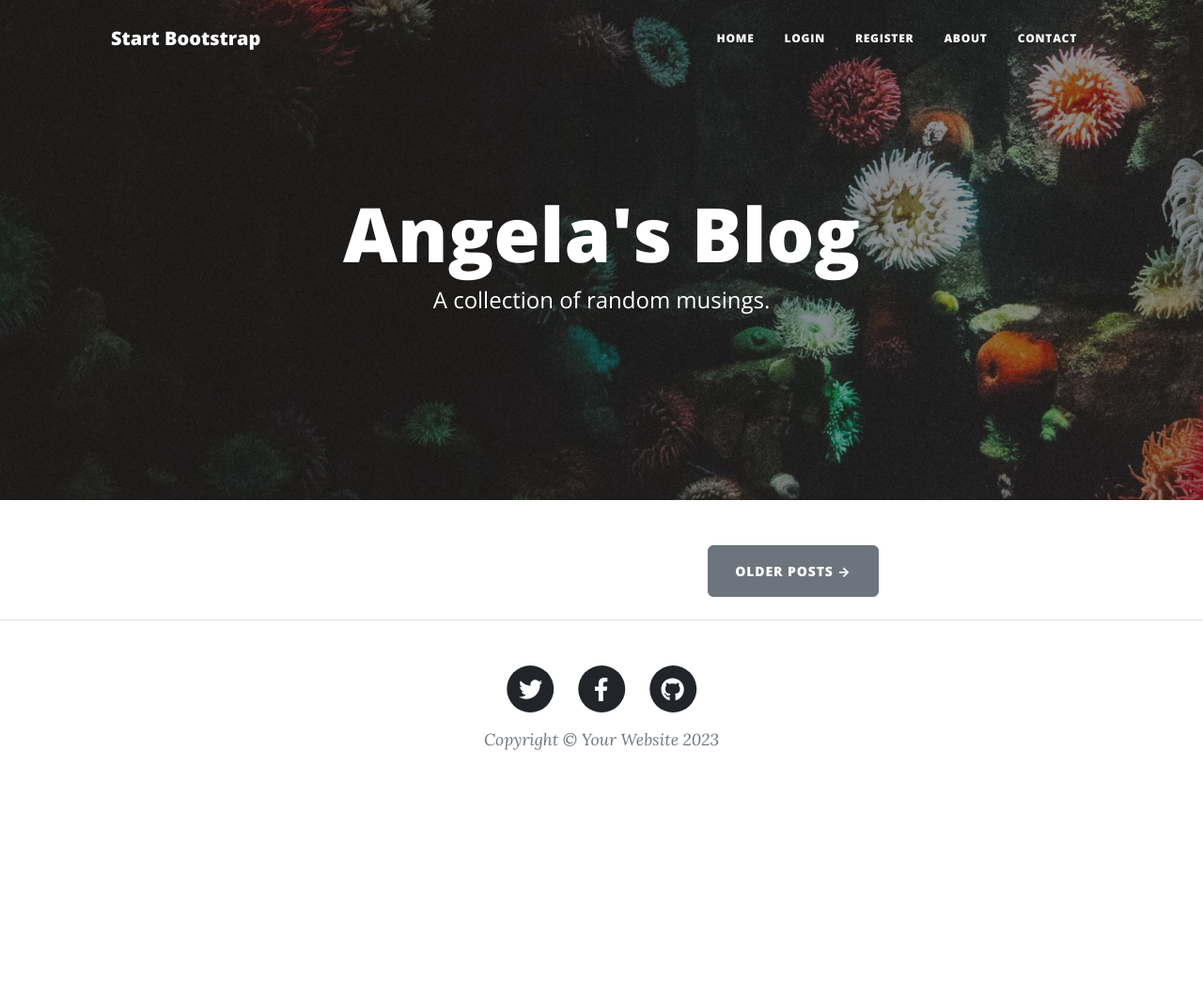
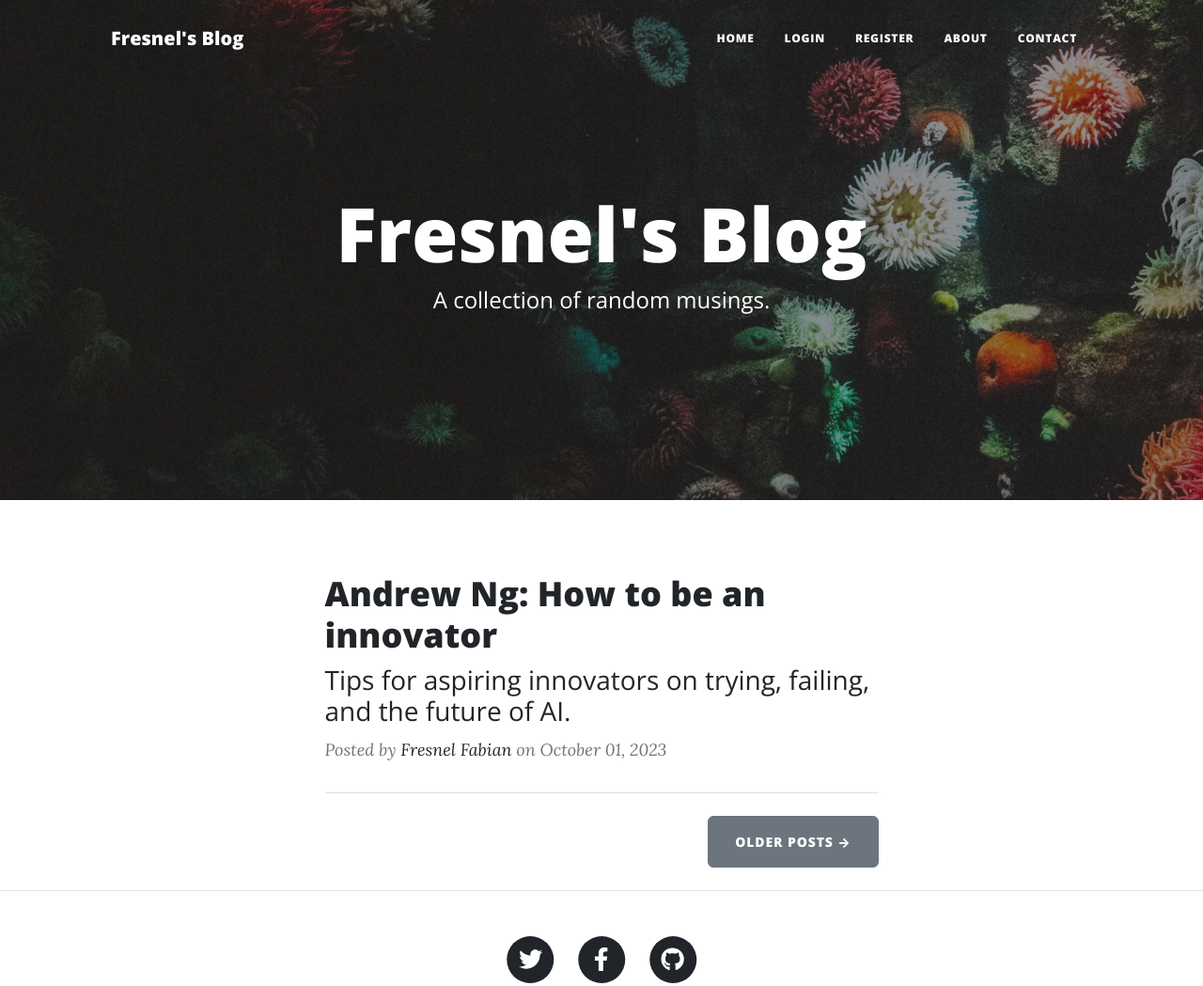
Before and after one commit to Fresnel-Fabian/100-Days-of-Code--Python, a Flask app: page / in a window 1280 px wide. Shown: the top 1049 px of the page at 94% size. Before the commit the page ends 798 px from the top, so only its background shows below. Run offline with Flask 3, Linux system fonts and the light colour scheme; data that the repository does not hold is empty; some libraries are stand-ins or nearby versions.

Commit message:
Database

```diff
--- a/Day-69/day-69-starting-files-blog-with-users/forms.py
+++ b/Day-69/day-69-starting-files-blog-with-users/forms.py
@@ -29,7 +29,7 @@ class LoginForm(FlaskForm):
 
 
 
-# TODO: Create a CommentForm so users can leave comments below posts
+# CommentForm so users can leave comments below posts
 class CommentForm(FlaskForm):
     comment = CKEditorField("Comment", validators=[DataRequired()])
     submit = SubmitField("SUBMIT COMMENT")
--- a/Day-69/day-69-starting-files-blog-with-users/main.py
+++ b/Day-69/day-69-starting-files-blog-with-users/main.py
@@ -55,7 +55,7 @@ class BlogPost(db.Model):
     body = db.Column(db.Text, nullable=False)
     img_url = db.Column(db.String(250), nullable=False)
     # This will act like a List of Comment objects attached to each BlogPost.
-    # The "blog" refers to the blog property in the Comment class
+    # The "parent_post" refers to the blog property in the Comment class
     comments = relationship("Comment", back_populates="parent_post")
 
 
@@ -83,9 +83,9 @@ class Comment(db.Model):
     # Create reference to the User object, the "commments" refers to the comments property in the User class.
     comment_author = relationship("User", back_populates="comments")
 
-    # Create Foreign Key, "blog_posts.id" the users refers to the tablename of BlogPost.
+    # Create Foreign Key, "blog_posts.id" the blog_posts refers to the tablename of BlogPost.
     post_id = db.Column(db.Integer, db.ForeignKey("blog_posts.id"))
-    # Create reference to the User object, the "commments" refers to the comments property in the User class.
+    # Create reference to the BlogPost object, the "commments" refers to the comments property in the BlogPost class.
     parent_post = relationship("BlogPost", back_populates="comments")
 
 
--- a/Day-69/day-69-starting-files-blog-with-users/templates/header.html
+++ b/Day-69/day-69-starting-files-blog-with-users/templates/header.html
@@ -8,7 +8,7 @@
     />
     <meta name="description" content="" />
     <meta name="author" content="" />
-    <title>Angela's Blog</title>
+    <title>Fresnel's Blog</title>
     {% block styles %}
     <!-- Load Bootstrap-Flask CSS here -->
     {{ bootstrap.load_css() }}
@@ -44,7 +44,7 @@
     <!-- Navigation-->
     <nav class="navbar navbar-expand-lg navbar-light" id="mainNav">
       <div class="container px-4 px-lg-5">
-        <a class="navbar-brand" href="/">Start Bootstrap</a>
+        <a class="navbar-brand" href="/">Fresnel's Blog</a>
         <button
           class="navbar-toggler"
           type="button"
@@ -72,23 +72,23 @@
               <a
                 class="nav-link px-lg-3 py-3 py-lg-4"
                 href="{{ url_for('login') }}"
-                >Login</a
-              >
+                >Login
+              </a>
             </li>
             <li class="nav-item">
               <a
                 class="nav-link px-lg-3 py-3 py-lg-4"
                 href="{{ url_for('register') }}"
-                >Register</a
-              >
+                >Register
+              </a>
+            </li>
             {% else: %}
-            </li>
             <li class="nav-item">
               <a
                 class="nav-link px-lg-3 py-3 py-lg-4"
                 href="{{ url_for('logout') }}"
-                >Log Out</a
-              >
+                >Log Out
+              </a>
             </li>
             {% endif %}
             <li class="nav-item">
--- a/Day-69/day-69-starting-files-blog-with-users/templates/index.html
+++ b/Day-69/day-69-starting-files-blog-with-users/templates/index.html
@@ -9,7 +9,7 @@
     <div class="row gx-4 gx-lg-5 justify-content-center">
       <div class="col-md-10 col-lg-8 col-xl-7">
         <div class="site-heading">
-          <h1>Angela's Blog</h1>
+          <h1>Fresnel's Blog</h1>
           <span class="subheading">A collection of random musings.</span>
         </div>
       </div>
--- a/Day-69/day-69-starting-files-blog-with-users/templates/make-post.html
+++ b/Day-69/day-69-starting-files-blog-with-users/templates/make-post.html
@@ -1,3 +1,4 @@
+
 {% from "bootstrap5/form.html" import render_form %} {% block content %} {%
 include "header.html" %}
 
```
Also changed, not shown: instance/final_posts.db (added), instance/modified_posts.db (added), instance/posts.db, instance/users.db (deleted).
